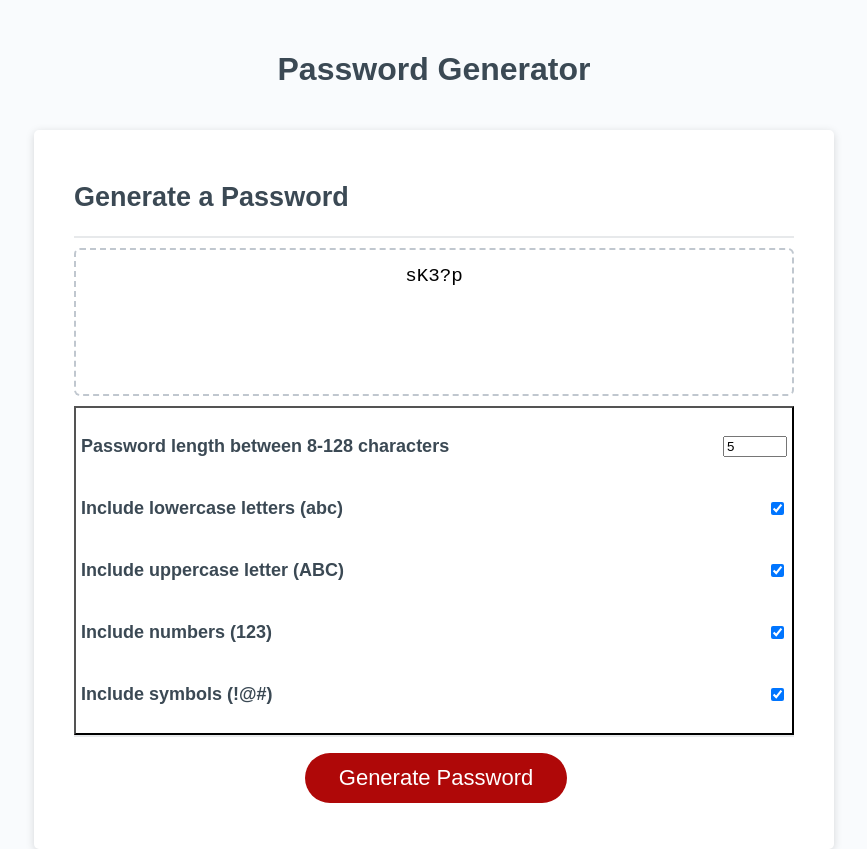
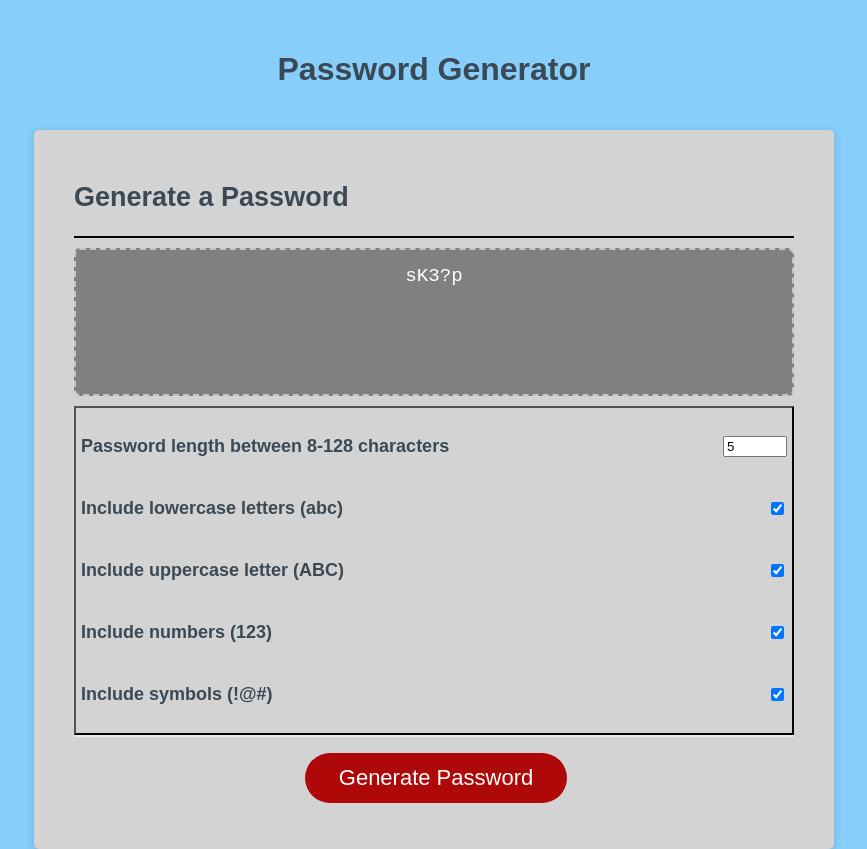
Before and after one commit to jlara65/password-generator, a plain HTML site: page index.html in a window 1280 px wide. Both pictures are taken after typing "5" into the empty fields and a click on the button "Generate Password". Shown: the whole page, without its empty margins (206-1073 px from the left). Drawn offline with Linux system fonts and the light colour scheme.

Commit message:
Created README.md and touch up few thigns in js and css

```diff
--- a/assets/css/style.css
+++ b/assets/css/style.css
@@ -14,7 +14,7 @@ body,
 
 body {
   font-family: sans-serif;
-  background-color: #f9fbfd;
+  background-color: lightskyblue;
 }
 
 .wrapper {
@@ -31,7 +31,7 @@ header {
 }
 
 .card {
-  background-color: hsl(0, 0%, 100%);
+  background-color: lightgray;
   border-radius: 5px;
   border-width: 1px;
   box-shadow: rgba(0, 0, 0, 0.15) 0px 2px 8px 0px;
@@ -46,12 +46,20 @@ header {
   content: " ";
   display: block;
   width: 100%;
-  background: #e7e9eb;
+  background: black;
   height: 2px;
 }
 
 .card-body {
   min-height: 100px;
+}
+.card-body textarea { /* added new styles for textarea background and font color */
+  background-color: grey;
+  color: white;
+}
+
+::placeholder { /* added the placeholder in textarea to white. */
+  color: white;
 }
 
 .card-footer {
--- a/assets/js/script.js
+++ b/assets/js/script.js
@@ -1,13 +1,13 @@
-// Assignment code here
+// Assignment code here / elements using both document.getElementByID and document.querySelector
 var lengthEl = document.getElementById("length");
 var lowerEl = document.getElementById("lowercase");
 var upperEl = document.getElementById("uppercase");
 var numberEl = document.getElementById("numbers");
 var symbolEl = document.getElementById("symbols");
-var generateEl = document.getElementById("generatebtn");
+var generateEl = document.querySelector("#btn");
 var passwordText = document.querySelector("#password");
 
-//create a function that contains 4 functions.
+// Turn 4 random functions into object
 var randomGen = {
   lower: getRandomLower,
   upper: getRandomUpper,
@@ -15,40 +15,38 @@ var randomGen = {
   symbol: getRandomSymbol,
 }
 
-/* Get references to the #generate element
-var generateBtn = document.querySelector("#generate");
-
-// Write password to the #password input
-function writePassword() {
-  var password = generatePassword();
-
-
-  passwordText.value = password;
-
-}*/
 
 // Add event listener to generate button
 generatebtn.addEventListener("click", () => {
-    var length = +lengthEl.value;
-    var hasLower = lowerEl.checked;
-    var hasUpper = upperEl.checked;
-    var hasNumber = numberEl.checked;
-    var hasSymbol = symbolEl.checked;
+    var length = +lengthEl.value; //create a variable for element lengthEl using unary plus operator to change from string to number
+    var hasLower = lowerEl.checked; // create a variable for element lowerEL and checked property either true or false
+    var hasUpper = upperEl.checked; // create a variable for element upperEL and checked property either true or false
+    var hasNumber = numberEl.checked; // create a variable for element numberEL and checked property either true or false
+    var hasSymbol = symbolEl.checked; // create a variable for element symbolEL and checked property either true or false
 
-    passwordText.innerText = generatePwd(hasLower, hasUpper,  hasNumber, hasSymbol, length);
+    //pass the elements value true/false to passwordText.innerText
+    passwordText.innerText = password(hasLower, hasUpper,  hasNumber, hasSymbol, length);
 
 });
 
 //Start generate the password included the 4 random functions, array, loop.
-function generatePwd(lower, upper, number, symbol, length) {
-  let generatedPwd = '';
-  var typesCount = lower + upper + number + symbol;
-  var typeArray = [{lower}, {upper}, {number}, {symbol}].filter(item=> Object.values(item)[0]);
+function password(lower, upper, number, symbol, length) {
 
+  let generatedPwd = ''; // initalize variable and set string to empty
+
+  var typesCount = lower + upper + number + symbol; // variable for the number of checked items
+  var typeArray = [ //create a array variable of checked item. bracket
+    {lower},
+    {upper},
+    {number},
+    {symbol}].filter(item=> Object.values(item)[0]); //filter out the unchecked item (false)
+
+    // If all options are unchecked and stop the generate and return to nothing.
   if(typesCount == 0) {
     return "";
   }
 
+  //loop over the length of character for each type
 for(let i=0; i<length; i+=typesCount) {
   typeArray.forEach(type => {
     var funName = Object.keys(type) [0];
@@ -56,29 +54,27 @@ for(let i=0; i<length; i+=typesCount) {
   });
 }
 
+// add the end of password generate to final officalPwd then return. GeneratedPwd will come with an extra character and slice to match correct length.
 var officalPwd = generatedPwd.slice(0, length);
 
 return officalPwd;
 }
 
-//math.random to select the random number with demical.
-//added math.floor to round up the demical number.
+//math.random to select the random numbers with demical.
+//added math.floor to round up the demical numbers.
 
 function getRandomLower() { //random function for lowercase chacaters
   var lowerAlphabet = "abcdefghijklmnopqrstuvwxyz"
   return lowerAlphabet[Math.floor(Math.random() * lowerAlphabet.length)];
 }
-
 function getRandomUpper() { //random function for uppercase chacaters
   var upperAlphabet = "ABCEDFGHIJKLMNOPQRSTUVWXYZ"
   return upperAlphabet[Math.floor(Math.random() * upperAlphabet.length)];
 }
-
 function getRandomNumber() { //random function for numeric chacaters
   var numeric = "0123456789"
   return numeric[Math.floor(Math.random() * numeric.length)];
 }
-
 function getRandomSymbol() { //random function for symbol chacaters
   var symbol = "!@#$%^&*()<>?,.+"
   return symbol[Math.floor(Math.random() * symbol.length)];
```
Also changed, not shown: assets/images/screen_capture_module3.png (added), 1 other file.
